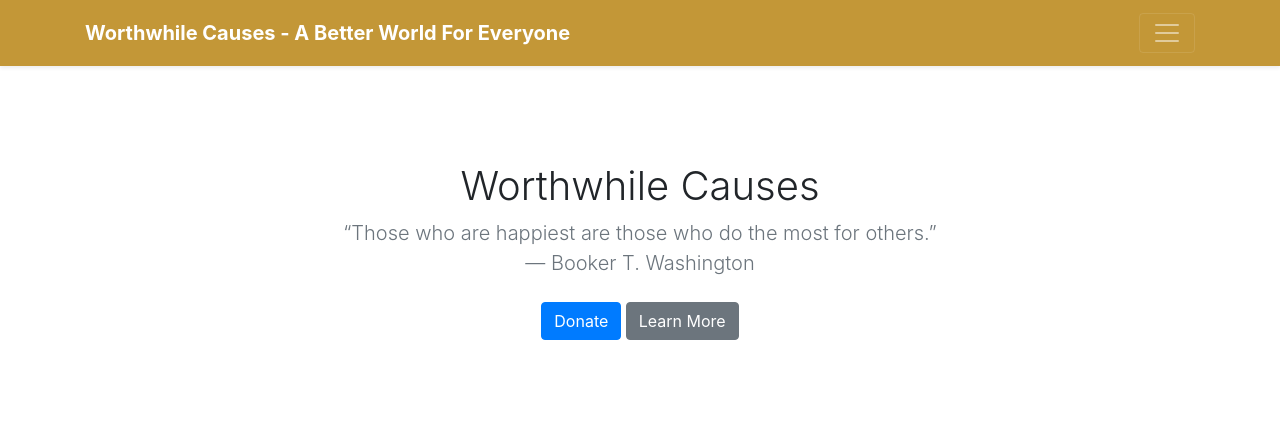
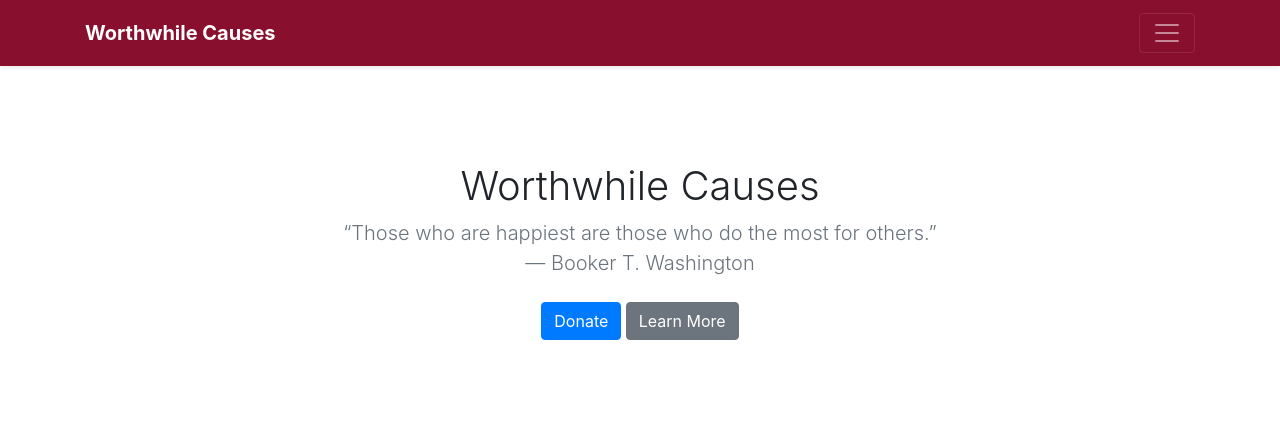
Before and after one commit to WorthwhileCauses/worthwhilecauses.github.io, a plain HTML site: page index.html in a window 1280 px wide. Shown: the top 441 px of the page. Drawn offline with nearby package versions, Linux system fonts and the light colour scheme.

Commit message:
Rollback
Changes have been reverted, my bad!

```diff
--- a/index.html
+++ b/index.html
@@ -32,7 +32,7 @@
   </div>
   <div class="navbar navbar-dark shadow-sm">
     <div class="container d-flex justify-content-between"> <a href="#" class="navbar-brand d-flex align-items-center">
-      <strong>Worthwhile Causes - A Better World For Everyone</strong> </a>
+      <strong>Worthwhile Causes</strong> </a>
       <button class="navbar-toggler" type="button" data-toggle="collapse" data-target="#navbarHeader" aria-controls="navbarHeader" aria-expanded="false" aria-label="Toggle navigation"> <span class="navbar-toggler-icon"></span> </button>
     </div>
   </div>
@@ -63,7 +63,7 @@
             </div>
           </div>
         </div>
-        <!-- Change Img to "Food For Animals" -->
+        <!----
         <div class="col-md-4">
           <div class="card mb-4 shadow-sm"> <img class="card-img-top" data-src="holder.js/100px225?theme=thumb&bg=55595c&fg=eceeef&text=Feed the Animals" alt="Card image cap">
             <div class="card-body">
@@ -76,6 +76,7 @@
             </div>
           </div>
         </div>
+      -->
         <div class="col-md-4">
           <div class="card mb-4 shadow-sm"> <img class="card-img-top" data-src="holder.js/100px225?theme=thumb&bg=55595c&fg=eceeef&text=Computers for Kids" alt="Card image cap">
             <div class="card-body">
--- a/style.css
+++ b/style.css
@@ -47,7 +47,7 @@ footer p {
   -ms-flex-pack: justify;
   justify-content: space-between;
   padding: .8rem 1rem;
-  background-color: #c39737;
+  background-color: #890f2e;
 }
 
 #mainBody{
```
